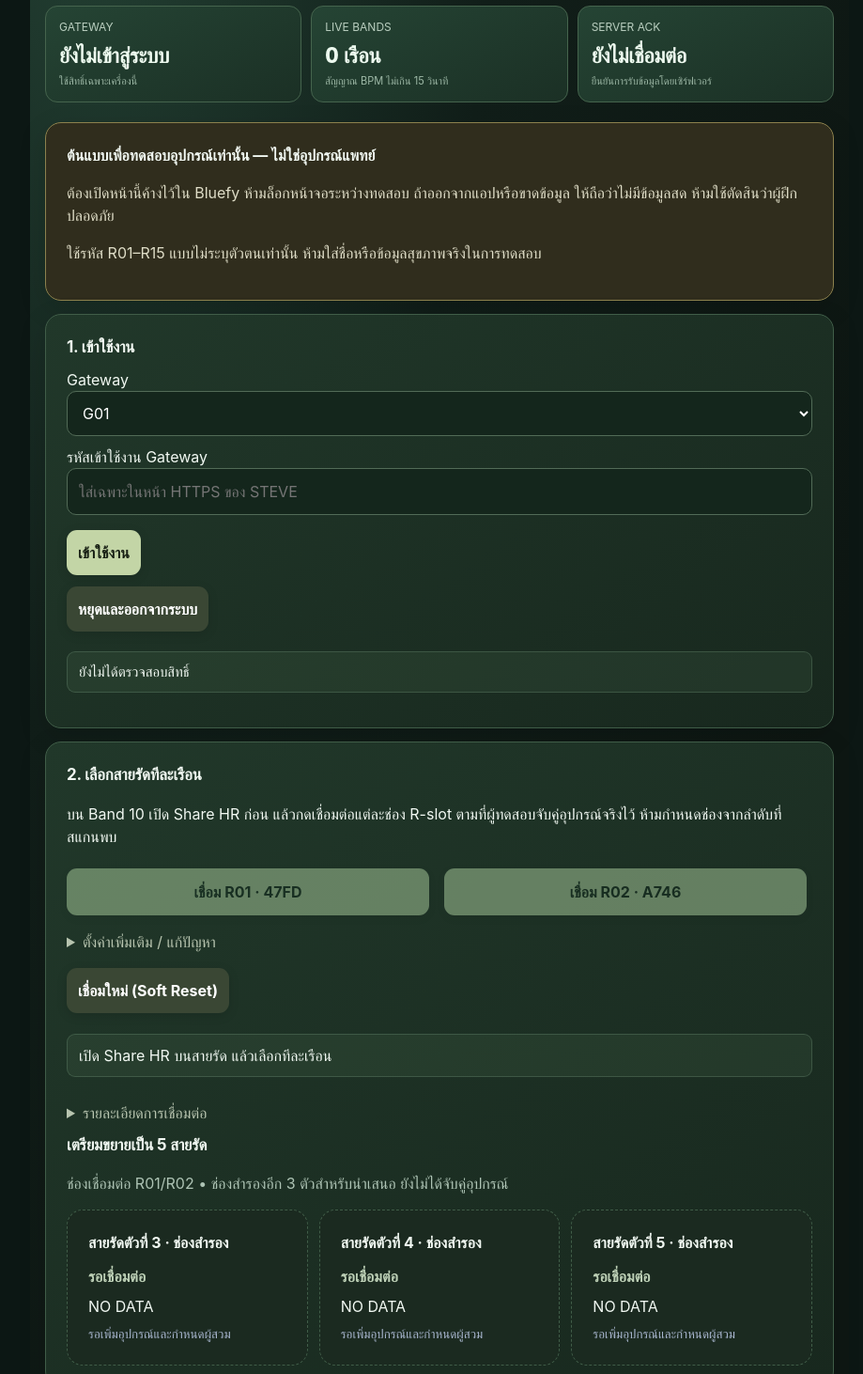
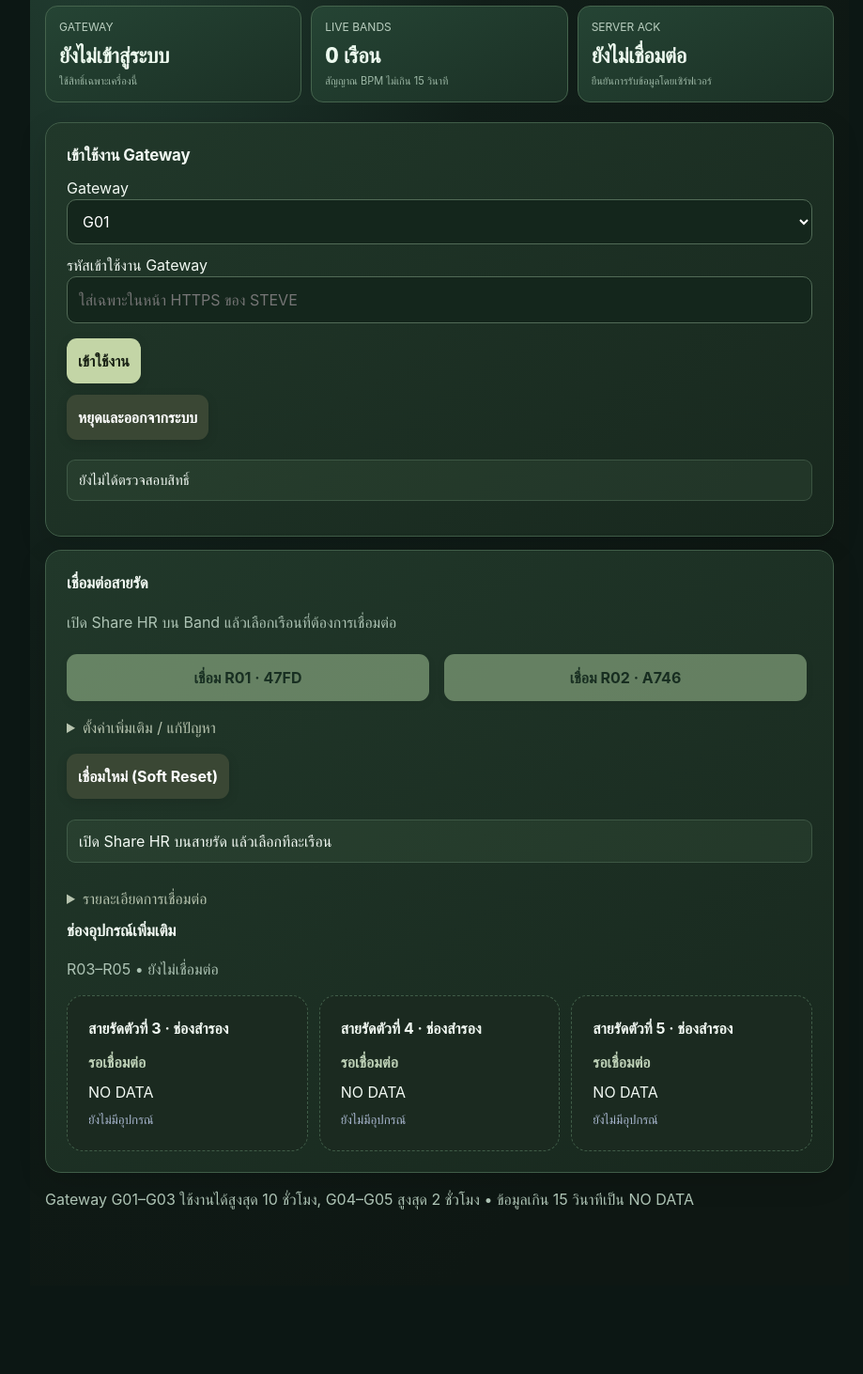
Before and after one commit to teeyaii/Recruit-Health-Monitor, a plain HTML site: page dashboard/gateway.html in a window 1280 px wide. Shown: the part 140-1602 px from the top of the page at 94% size, without its empty margins (172-1091 px from the left). After the commit the page ends 1508 px from the top, so only its background shows below. Drawn offline with Linux system fonts and the light colour scheme; no server answers.

Commit message:
Clean Gateway prototype banner and verbose instructional copy, preserve live BLE statuses

```diff
--- a/dashboard/gateway.html
+++ b/dashboard/gateway.html
@@ -1,7 +1,7 @@
 <!doctype html>
 <html lang="th"><head>
 <meta charset="utf-8"><meta name="viewport" content="width=device-width,initial-scale=1">
-<title>STEVE 1.0 — Web BLE Gateway Pilot</title>
+<title>STEVE 1.0 — Gateway</title>
 <style>
 :root{font-family:system-ui,-apple-system,sans-serif;color-scheme:dark;background:#0c1526;color:#f3f7fc}
 body{max-width:760px;margin:auto;padding:18px 14px 48px;line-height:1.5}
@@ -66,37 +66,32 @@ input:focus-visible,select:focus-visible,button:focus-visible{outline:3px solid
  <div class="metric"><span class="metric-label">LIVE BANDS</span><strong class="metric-value" id="gatewayDevices">0 เรือน</strong><small class="metric-hint">สัญญาณ BPM ไม่เกิน 15 วินาที</small></div>
  <div class="metric"><span class="metric-label">SERVER ACK</span><strong class="metric-value" id="gatewayUpload">ยังไม่มีข้อมูล</strong><small class="metric-hint">ยืนยันการรับข้อมูลโดยเซิร์ฟเวอร์</small></div>
 </section>
-<div class="card warning" role="alert">
-<strong>ต้นแบบเพื่อทดสอบอุปกรณ์เท่านั้น — ไม่ใช่อุปกรณ์แพทย์</strong>
-<p>ต้องเปิดหน้านี้ค้างไว้ใน Bluefy ห้ามล็อกหน้าจอระหว่างทดสอบ ถ้าออกจากแอปหรือขาดข้อมูล ให้ถือว่าไม่มีข้อมูลสด ห้ามใช้ตัดสินว่าผู้ฝึกปลอดภัย</p>
-<p>ใช้รหัส R01–R15 แบบไม่ระบุตัวตนเท่านั้น ห้ามใส่ชื่อหรือข้อมูลสุขภาพจริงในการทดสอบ</p>
-</div>
 <section class="card setup">
-<h2>1. เข้าใช้งาน</h2><div id="loginFields">
+<h2>เข้าใช้งาน Gateway</h2><div id="loginFields">
 <label for="gateway">Gateway<select id="gateway"><option>G01</option><option>G02</option><option>G03</option><option>G04</option><option>G05</option></select></label>
 <label for="token">รหัสเข้าใช้งาน Gateway<input id="token" type="password" autocomplete="off" autocapitalize="none" spellcheck="false" placeholder="ใส่เฉพาะในหน้า HTTPS ของ STEVE"></label>
 <button id="load">เข้าใช้งาน</button></div><button id="clear" class="secondary">หยุดและออกจากระบบ</button>
 <p id="serverStatus" class="status" role="status">ยังไม่ได้ตรวจสอบสิทธิ์</p>
 </section>
 <section class="card">
-<h2>2. เลือกสายรัดทีละเรือน</h2>
-<p>บน Band 10 เปิด Share HR ก่อน แล้วกดเชื่อมต่อแต่ละช่อง R-slot ตามที่ผู้ทดสอบจับคู่อุปกรณ์จริงไว้ ห้ามกำหนดช่องจากลำดับที่สแกนพบ</p>
+<h2>เชื่อมต่อสายรัด</h2>
+<p class="muted">เปิด Share HR บน Band แล้วเลือกเรือนที่ต้องการเชื่อมต่อ</p>
 <div class="quick"><button id="quickR01" disabled>เชื่อม R01 · 47FD</button><button id="quickR02" disabled>เชื่อม R02 · A746</button></div>
 <details class="advanced"><summary>ตั้งค่าเพิ่มเติม / แก้ปัญหา</summary><label for="slot">ช่องที่อนุญาต<select id="slot" disabled><option value="">โหลดช่องก่อน</option></select></label>
 <label for="expected">รหัสท้ายชื่อ Band จากเรือนจริง (4 ตัว)<input id="expected" maxlength="4" autocomplete="off" autocapitalize="characters" placeholder="กรอกรหัสของเรือนที่จะผูกกับช่องนี้"></label>
 <label for="scanMode">โหมดสแกน<select id="scanMode"><option value="standard">A. Standard Heart Rate Scan</option><option value="broad">B. Broad BLE Scan — สแกนทั้งหมดเพื่อแก้ปัญหา</option><option value="known">C. เชื่อมอุปกรณ์ที่เคยอนุญาต (ถ้ารองรับ)</option></select></label>
-<p class="muted">ต้องเลือกชื่ออุปกรณ์ที่ตรงกับรหัสที่กรอก ระบบไม่จับคู่จากลำดับสแกน หากชื่อไม่แสดงรหัส จะยังไม่รับข้อมูล</p>
+
 
 <button id="connect" disabled>เชื่อมต่อ Band 10</button>
 </details><button id="resetBle" class="secondary">เชื่อมใหม่ (Soft Reset)</button><p id="simpleStatus" role="status">เปิด Share HR บนสายรัด แล้วเลือกทีละเรือน</p><details class="advanced"><summary>รายละเอียดการเชื่อมต่อ</summary><p id="bleStatus" class="status" role="status">รอสิทธิ์และอุปกรณ์ BLE</p>
 </details><div id="slots" aria-live="polite"></div>
 <section id="reservedSlots" aria-labelledby="reservedTitle">
-<h2 id="reservedTitle">เตรียมขยายเป็น 5 สายรัด</h2>
-<p class="muted">ช่องเชื่อมต่อ R01/R02 • ช่องสำรองอีก 3 ตัวสำหรับนำเสนอ ยังไม่ได้จับคู่อุปกรณ์</p>
+<h2 id="reservedTitle">ช่องอุปกรณ์เพิ่มเติม</h2>
+<p class="muted">R03–R05 • ยังไม่เชื่อมต่อ</p>
 <div class="reserved-slots">
-<article class="card"><h3>สายรัดตัวที่ 3 · ช่องสำรอง</h3><p class="waiting">รอเชื่อมต่อ</p><p>NO DATA</p><small>รอเพิ่มอุปกรณ์และกำหนดผู้สวม</small></article>
-<article class="card"><h3>สายรัดตัวที่ 4 · ช่องสำรอง</h3><p class="waiting">รอเชื่อมต่อ</p><p>NO DATA</p><small>รอเพิ่มอุปกรณ์และกำหนดผู้สวม</small></article>
-<article class="card"><h3>สายรัดตัวที่ 5 · ช่องสำรอง</h3><p class="waiting">รอเชื่อมต่อ</p><p>NO DATA</p><small>รอเพิ่มอุปกรณ์และกำหนดผู้สวม</small></article>
+<article class="card"><h3>สายรัดตัวที่ 3 · ช่องสำรอง</h3><p class="waiting">รอเชื่อมต่อ</p><p>NO DATA</p><small>ยังไม่มีอุปกรณ์</small></article>
+<article class="card"><h3>สายรัดตัวที่ 4 · ช่องสำรอง</h3><p class="waiting">รอเชื่อมต่อ</p><p>NO DATA</p><small>ยังไม่มีอุปกรณ์</small></article>
+<article class="card"><h3>สายรัดตัวที่ 5 · ช่องสำรอง</h3><p class="waiting">รอเชื่อมต่อ</p><p>NO DATA</p><small>ยังไม่มีอุปกรณ์</small></article>
 </div>
 </section>
 </section>
@@ -230,7 +225,7 @@ function element(tag,cls,textValue){
 function addTile(slot,expected,mode){
  tiles.get(slot)?.remove();
  const div=element("div","card");
- const head=element("strong","",slot+" • อุปกรณ์ทดสอบ");
+ const head=element("strong","",slot+" • HEART RATE");
  const measure=element("div","bpm","NO DATA"),indicator=element("p","status","กำลังเชื่อมต่อ"),age=element("small","","ยังไม่มีข้อมูล");
  const notify=element("p","status"),backend=element("p","status"),errorNode=element("p","status");
  const retry=element("button","secondary","เชื่อมต่อใหม่ "+slot),stop=element("button","secondary","ตัดการเชื่อมต่อ "+slot);
@@ -363,8 +358,8 @@ function applyProvision(payload){
  for(const s of provision){const option=element("option","",s.id);option.value=s.id;$("slot").append(option);}
  $("slot").disabled=!provision.length;serverStatus("พร้อมใช้งาน "+payload.gateway+" • เชื่อม Band ได้เลย");
  $("gatewaySessionNote").textContent=["G01","G02","G03"].includes(payload.gateway)?
-  "เซสชัน Gateway นี้สูงสุด 10 ชั่วโมง • เปิด Bluefy ด้านหน้าเพื่อรับ BLE ต่อเนื่อง":
-  "เซสชัน Gateway นี้สูงสุด 2 ชั่วโมง • เปิด Bluefy ด้านหน้าเพื่อรับ BLE ต่อเนื่อง";
+  "เซสชัน 10 ชั่วโมง • Bluefy":
+  "เซสชัน 2 ชั่วโมง • Bluefy";
  controls();
 }
 async function loadProvision(epoch){
```
